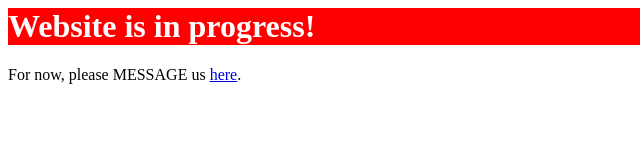
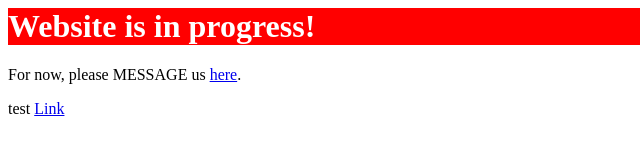
Before and after one commit to smitenwoodhoney/smitenwoodhoney.github.io, a plain HTML site: page index.html in a window 1280 px wide. Shown: the full height of the page, 0-640 px from the left. Drawn offline with Linux system fonts and the light colour scheme.

Commit message:
Update index.html

```diff
--- a/index.html
+++ b/index.html
@@ -8,5 +8,6 @@
 <body>
     <h1 style="background-color: red;color: white;">Website is in progress!</h1>
     <p>For now, please MESSAGE us <a href="sms:+447710262488?body=I am interested in buying some honey, is there any available?">here</a>.</p>
+    <p>test <a href="sms:+919999999999?body=Hello World!">Link</a></p>
 </body>
 </html>
```
